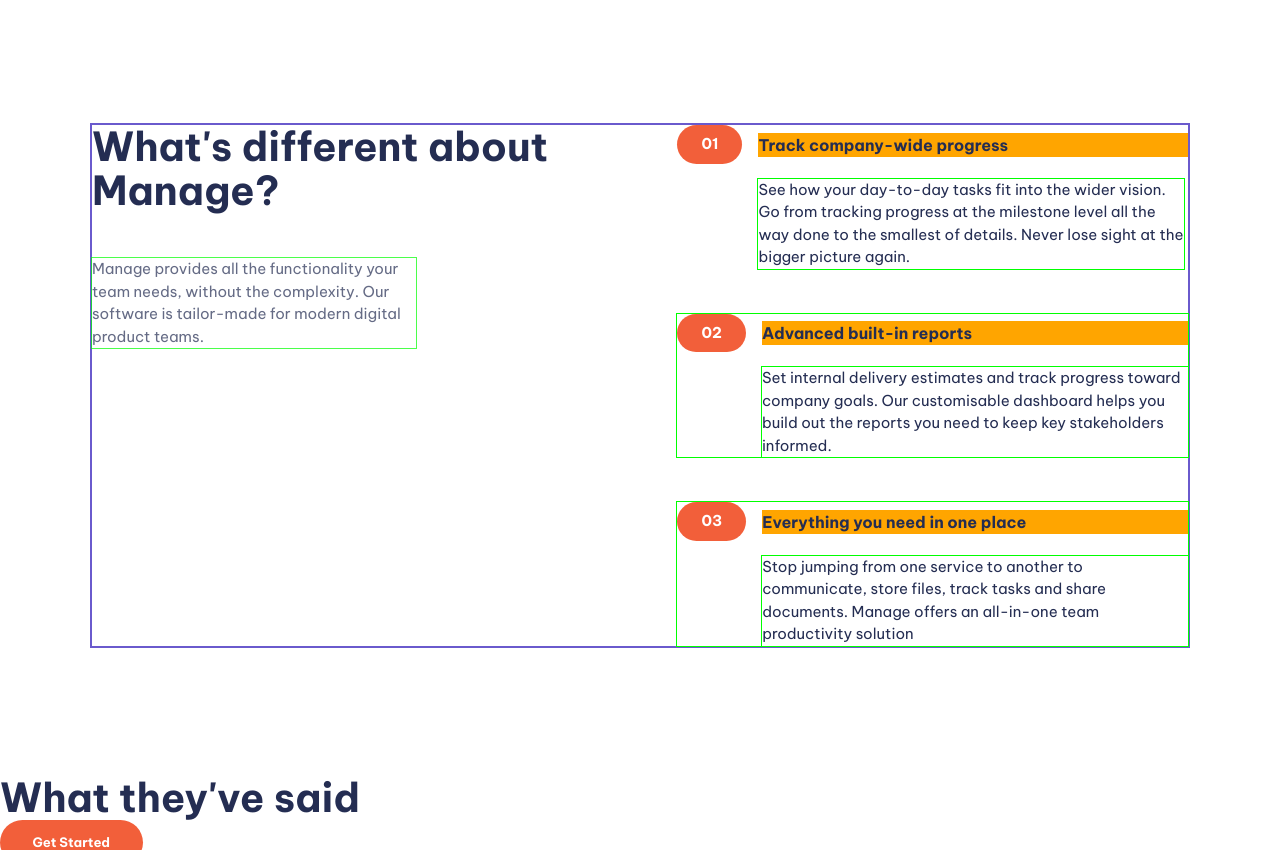
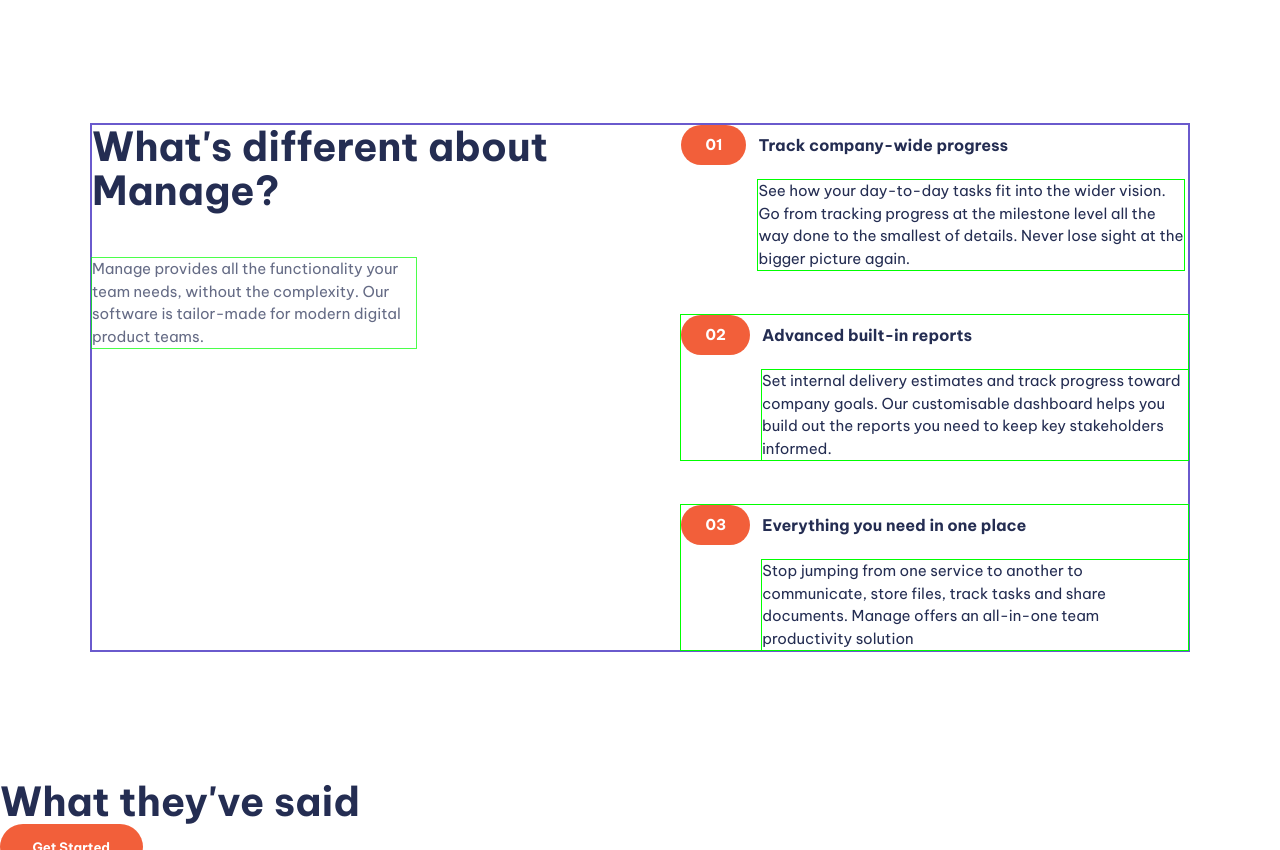
Before and after one commit to reynaldlamury/Manage, a React (Vite) app: page / in a window 1280 px wide. Shown: the part 600-1450 px from the top of the page. Built offline with nearby package versions, Linux system fonts and the light colour scheme.

Commit message:
finish creating and styling counter pseudo element and add text-center-sm-only utility class

```diff
--- a/src/App.jsx
+++ b/src/App.jsx
@@ -92,7 +92,7 @@
         <section className="section-2 | padding-block-900">
           <div className="container">
             <div className="even-columns">
-              <div className="flow">
+              <div className="flow text-center-sm-only">
                 <h2 className="fs-secondary-heading fw-bold">
                   What's different about Manage?
                 </h2>
--- a/src/App.scss
+++ b/src/App.scss
@@ -17,7 +17,13 @@
   }
 }
 
-@mixin medium {
+@mixin medium-max {
+  @media (max-width: 30em) {
+    @content;
+  }
+}
+
+@mixin medium-min {
   @media (min-width: 30em) {
     @content;
   }
@@ -127,10 +133,10 @@
 
 .container {
   $max-width: 1100px;
-  $padding: 1rem;
+  $container-padding: 1rem;
   border: 2px solid slateblue;
 
-  width: min($max-width, 100% - ($padding * 2));
+  width: min($max-width, 100% - ($container-padding * 2));
   margin-inline: auto;
 
   .even-columns {
@@ -225,6 +231,8 @@
     /* numbered items */
     .numbered-items {
       counter-reset: count;
+      width: fit-content;
+      margin-inline: auto;
 
       li {
         counter-increment: count;
@@ -232,30 +240,58 @@
 
       .counter {
         display: grid;
+        // position: relative;
+        align-items: center;
+        column-gap: var(--size-300);
         grid-template-columns: min-content 1fr;
-        align-items: center;
-        column-gap: var(--size-400);
 
         &__title {
           margin-top: 0;
-          background-color: orange;
+          grid-row: 1 / 2;
+          grid-column: 2 / 3;
+          line-height: 1;
         }
 
         &__body {
           grid-column: 1 / -1;
 
-          @include medium {
+          @include medium-min {
             grid-column: 2 / -1;
           }
         }
 
+        &::after,
+        &::before {
+          height: 40px;
+        }
+
         &::before {
           content: "0" counter(count);
+          display: flex;
+          align-items: center;
           background-color: var(--clr-accent-400);
           color: var(--clr-neutral-100);
           font-weight: var(--fw-bold);
-          padding: var(--size-200) var(--size-500);
+          padding: 0 var(--size-500);
           border-radius: 100vw;
+          grid-row: 1 / 2;
+          grid-column: 1 / 2;
+        }
+
+        &::after {
+          @include medium-max {
+            --bg: var(--clr-accent-100);
+            content: "";
+            display: block;
+            z-index: -1;
+            grid-column: 1 / -1;
+            grid-row: 1 / 2;
+            border-radius: 100vw 0 0 100vw;
+            width: 100%;
+            background-color: orange;
+            box-shadow: 5em 0 0 var(--bg);
+            background-color: var(--bg);
+          }
         }
       }
     }
--- a/src/variables.scss
+++ b/src/variables.scss
@@ -236,3 +236,23 @@
     max-width: 32ch;
   }
 }
+
+.text-center {
+  text-align: center;
+
+  p {
+    margin-inline: auto;
+  }
+}
+
+.text-center-sm-only {
+  p {
+  @include mobile {
+    margin-inline: auto;
+  }
+  }
+
+  @include mobile {
+    text-align: center;
+  }
+}
```
